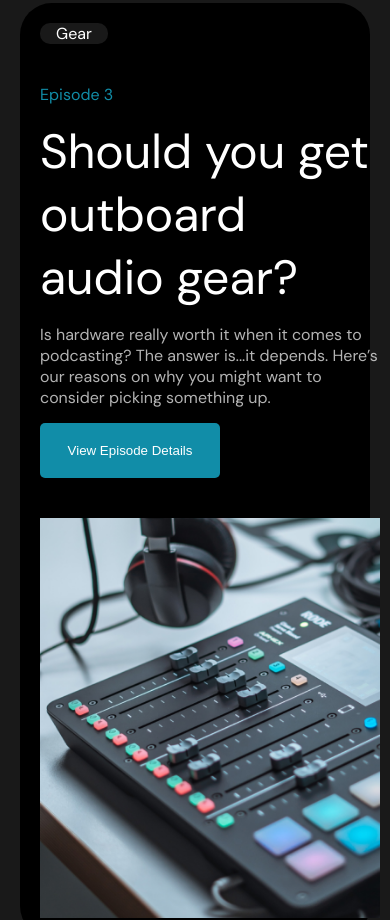
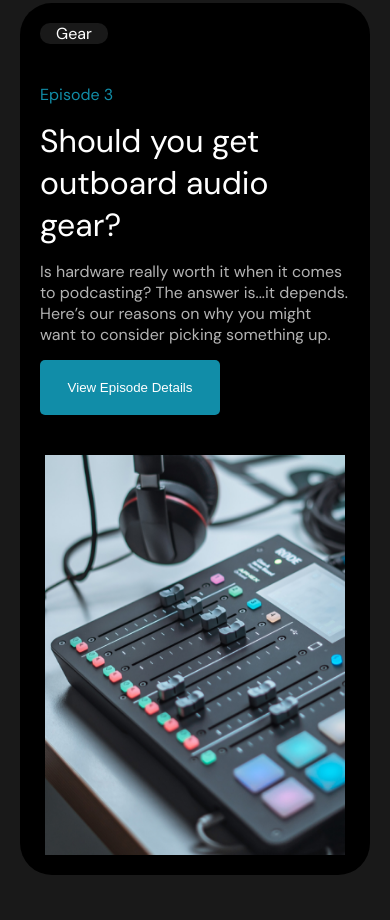
Before and after one commit to jkot1800/castaway, a plain HTML site: page index.html in a window 390 px wide. Shown: the part 1340-2260 px from the top of the page. Drawn offline with Linux system fonts and the light colour scheme.

Commit message:
Доделал адаптив дляпланшетов телефонов и ноутбуков для двух секций мейна

```diff
--- a/styles/style.scss
+++ b/styles/style.scss
@@ -557,7 +557,7 @@
 
   .second-section-list-item-card-left-side {
     order: 2;
-    width: 340px;
+    width: 300px;
     height: 400px;
     justify-self: center;
 
@@ -595,7 +595,7 @@
   }
 
   .second-section-list-item-card-right-side-title {
-    font-size: 3em;
+    font-size: 2em;
     font-weight: normal;
   }
 
```
Also changed, not shown: styles/style.css.
